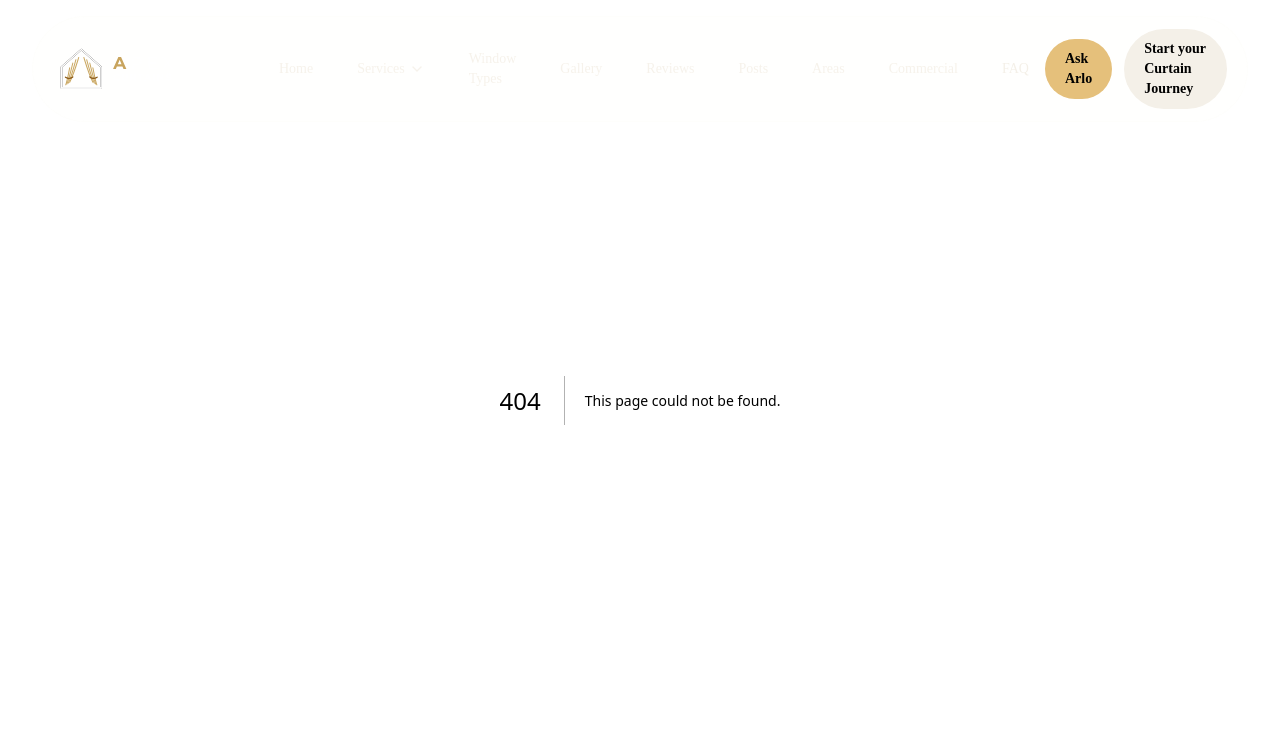
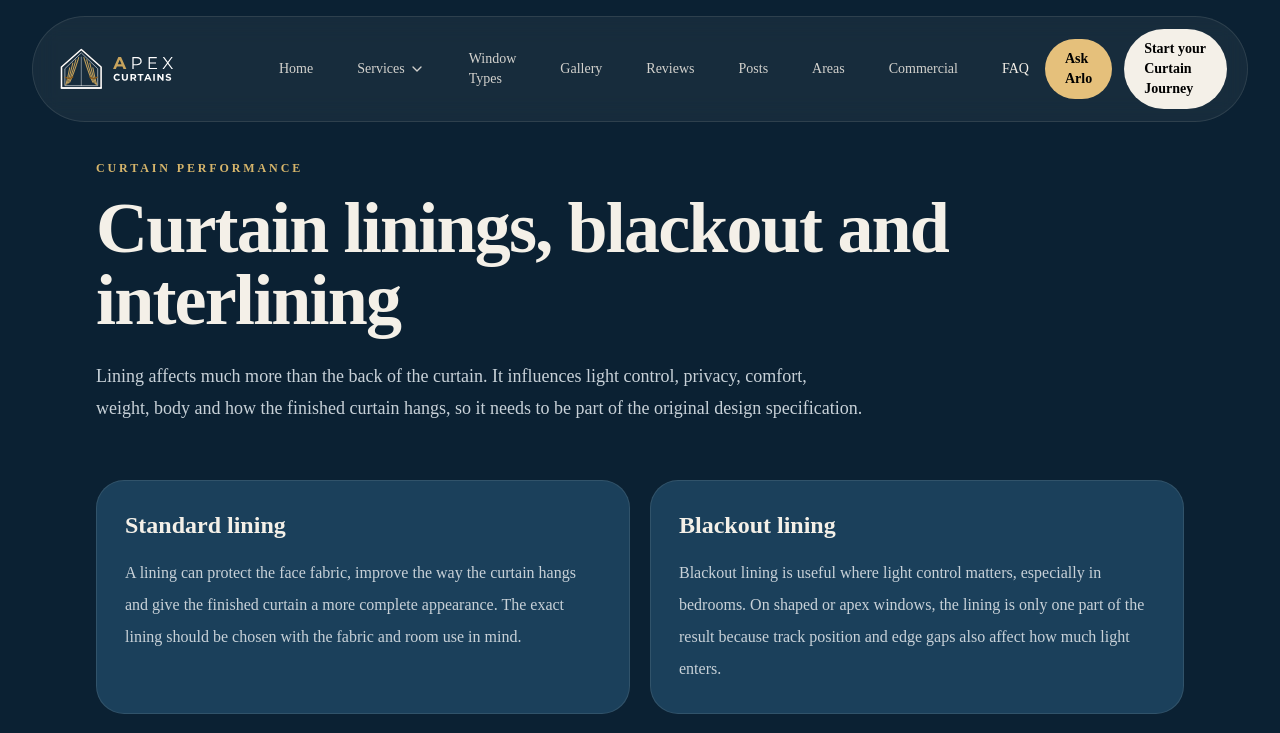
Before and after one commit to Nylon1/Apexcurtains, a Next.js app: page /curtain-linings in a window 1280 px wide. Before the commit this address had no page. Shown: the top 733 px of the page. Built offline with nearby package versions, Linux system fonts and the light colour scheme.

Commit message:
Add curtain linings authority page

```diff
--- /dev/null
+++ b/app/curtain-linings/page.tsx
@@ -0,0 +1,26 @@
+import type { Metadata } from "next";
+import CurtainDetailHub from "@/components/seo/CurtainDetailHub";
+
+export const metadata: Metadata = {
+  title: { absolute: "Curtain Linings: Blackout, Thermal & Interlining | Apex Curtains" },
+  description: "Guide to curtain lining choices for privacy, blackout, thermal comfort, insulation, fabric support and the finished hang of made-to-measure curtains.",
+  alternates: { canonical: "https://www.apexcurtains.com/curtain-linings" },
+};
+
+const items = [
+  { title: "Standard lining", text: "A lining can protect the face fabric, improve the way the curtain hangs and give the finished curtain a more complete appearance. The exact lining should be chosen with the fabric and room use in mind." },
+  { title: "Blackout lining", text: "Blackout lining is useful where light control matters, especially in bedrooms. On shaped or apex windows, the lining is only one part of the result because track position and edge gaps also affect how much light enters." },
+  { title: "Thermal lining", text: "Thermal lining can be selected where improved room comfort is important. Large glazed areas, tall windows and rooms that feel exposed can benefit from a curtain specification designed with comfort as well as appearance in mind." },
+  { title: "Interlining", text: "Interlining adds an extra layer between the face fabric and lining. It can add body, softness and a more substantial finish, but also increases curtain weight, which must be considered when specifying the track and fixings." },
+];
+
+const questions = [
+  { question: "Do I need blackout lining for apex curtains?", answer: "Only if stronger light control is important for the room. Bedrooms often benefit from blackout lining, but the window geometry and track position also need to be considered." },
+  { question: "What is the difference between blackout lining and interlining?", answer: "Blackout lining is primarily selected for light control. Interlining is an additional internal layer used to add body, softness and insulation. They serve different purposes and can affect the finished curtain weight differently." },
+  { question: "Can lining make curtains heavier?", answer: "Yes. Blackout, thermal and especially interlined specifications add weight. That weight needs to be considered alongside the track, brackets, fixings and the height of the installation." },
+  { question: "Does lining affect how the curtain hangs?", answer: "Yes. Lining choice can change the body, movement and visual weight of the finished curtain, so it should be selected with the face fabric and heading rather than as an afterthought." },
+];
+
+export default function Page() {
+  return <CurtainDetailHub eyebrow="Curtain performance" title="Curtain linings, blackout and interlining" intro="Lining affects much more than the back of the curtain. It influences light control, privacy, comfort, weight, body and how the finished curtain hangs, so it needs to be part of the original design specification." items={items} questions={questions} />;
+}
```
